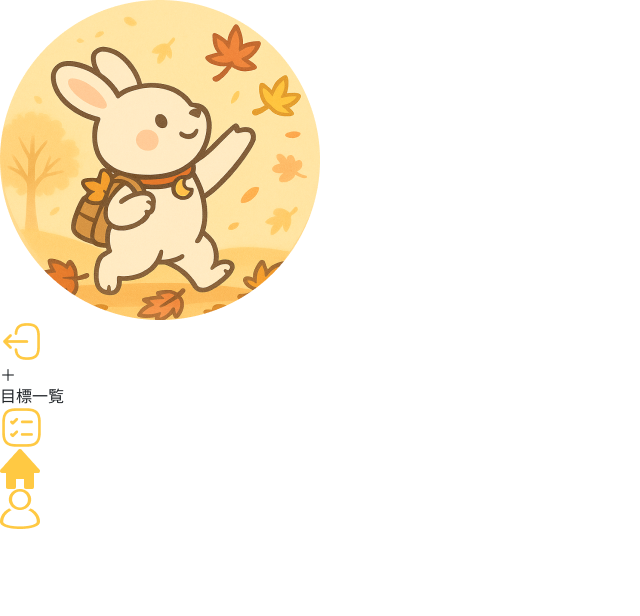
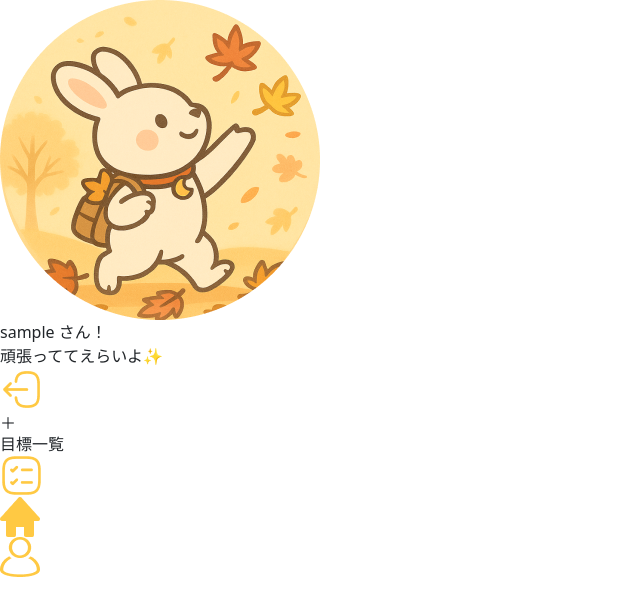
Before and after one commit to 2025-Autumn-RareTECH-Team-B/app, a Django app: page /goals/ in a window 1280 px wide. Shown: the top 616 px of the page, without its empty margins (0-640 px from the left). Run offline with Django 5.2, Linux system fonts and the light colour scheme; the visitor is signed in with stand-in values (Sample User, id 1); data that the repository does not hold is empty; some libraries are stand-ins or nearby versions; some web fonts are replaced.

Commit message:
add:login-modal.html

```diff
--- a/app/context_processors.py
+++ b/app/context_processors.py
@@ -1,5 +1,20 @@
 from django.utils import timezone
+import random
 
 def season_image(request):
     current_month = timezone.localtime().month
     return {"season_image": f"img/season/{current_month}.png"}
+
+def random_message(request):
+    """
+    全テンプレートで使えるランダムメッセージを返す。
+    リクエストごと（ページ読み込みごと）に選ばれます。
+    """
+    messages = [
+        "お疲れさまです🌙",
+        "コツコツ進めましょう🐰",
+        "頑張っててえらいよ✨",
+        "できることから、ひとつずつ。"
+    ]
+    message = random.choice(messages)
+    return {"message": message}
--- a/app/settings.py
+++ b/app/settings.py
@@ -50,6 +50,7 @@ TEMPLATES = [
                 'django.contrib.auth.context_processors.auth',
                 'django.contrib.messages.context_processors.messages',
                 'app.context_processors.season_image',
+                'app.context_processors.random_message',
             ],
         },
     },
--- /dev/null
+++ b/static/css/modal.css
@@ -0,0 +1,27 @@
+/* --- モーダル全体を少しコンパクトに --- */
+.modal-dialog {
+  max-width: 80%;  /* 幅を80%に調整（デフォルトより少し小さめ） */
+  margin: auto;
+}
+
+/* --- 区切り線（ボーダー）を消す --- */
+.modal-header,
+.modal-body,
+.modal-footer {
+  border: none !important;
+}
+
+.modal-body {
+  text-align: center;
+  color: var(--brown);
+}
+
+.btn.btn-submit {
+  color: var(--white);
+  background-color: var(--brown) !important;
+}
+
+.btn.btn-outline-secondary {
+  color: var(--brown);
+  border-color: var(--brown);
+}
--- a/templates/base/base-loggedin.html
+++ b/templates/base/base-loggedin.html
@@ -9,21 +9,23 @@
         crossorigin="anonymous"
     >
     <!-- ページ固有のCSS -->
+    <link rel="stylesheet" href="{% static 'css/modal.css' %}">
     {% block extra_css %}{% endblock %}
 {% endblock %}
 {% block content%}
 <!-- ===== Header ===== -->
 <header>
     <!-- 季節画像（views.py から渡された current_month 使用） -->
-    <img src="{% static season_image %}" alt="季節画像"
-    >
-
+    <img src="{% static season_image %}" alt="季節画像">
+    <!-- ユーザー名受け渡し、メッセージ表示 -->
+    <p><span>{{ user.user_name|default:user.username }}</span> さん！</p>
+    <p>{{ message }}</p>
     <!-- ログアウトボタン（右上固定） -->
-    <a href="{% url 'logout' %}">
+    <button type="button" data-bs-toggle="modal" data-bs-target="#logoutModal" class="btn p-0 border-0 bg-transparent">
         <img src="{% static 'img/logout.png' %}"
             alt="Logout"
         >
-    </a>
+    </button>
 </header>
 
 <!-- ===== Main Content ===== -->
@@ -60,4 +62,5 @@
     crossorigin="anonymous">
 </script>
 {% block extra_js %}{% endblock %}
+{% include "modal/logout-modal.html" %}
 {% endblock %}
--- /dev/null
+++ b/templates/modal/logout-modal.html
@@ -0,0 +1,25 @@
+{% load static %}
+
+<!-- modal/logout_modal.html -->
+<div class="modal" id="logoutModal" tabindex="-1" aria-labelledby="logoutModalLabel" aria-hidden="true">
+  <div class="modal-dialog modal-dialog-centered">
+    <div class="modal-content">
+      <div class="modal-header position-relative">
+        <img src="{% static 'img/logout-sleep.png' %}" alt="おやすみうさぎ" class="modal-logo mx-auto d-block mt-4">
+        <button type="button" class="btn-close position-absolute end-0 top-0 me-2 mt-2" data-bs-dismiss="modal" aria-label="閉じる"></button>
+      </div>
+      <div class="modal-body mx-2 me-2">
+        ログアウトしてもよろしいですか？
+      </div>
+      <div class="modal-footer justify-content-center mb-4">
+        <button type="button" class="btn btn-outline-secondary" data-bs-dismiss="modal">キャンセル</button>
+
+        <!-- POSTでログアウトするフォーム -->
+        <form method="post" action="{% url 'logout' %}">
+          {% csrf_token %}
+          <button type="submit" class="btn btn-submit">ログアウト</button>
+        </form>
+      </div>
+    </div>
+  </div>
+</div>
```
Also changed, not shown: static/img/logout-sleep.png (added).
